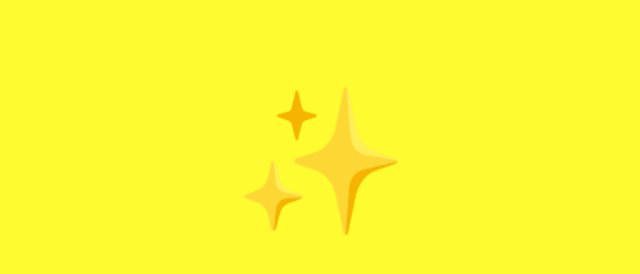
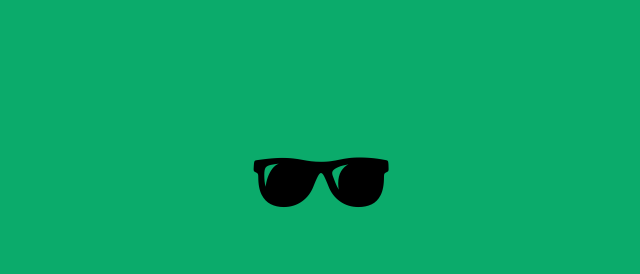
Before and after one commit to fannarsh/kubb.is, a plain HTML site: page index.html in a window 1280 px wide. Shown: the whole page, without its empty margins (319-959 px from the left). Drawn offline with Linux system fonts and the light colour scheme.

Commit message:
Update index.html

```diff
--- a/index.html
+++ b/index.html
@@ -2,13 +2,13 @@
 <head>
 <title>Kubb</title>
 </head>
-<body style="background-color: #fefc31;">
+<body style="background-color: #0bab6b;">
 <br/>
 <br/>
 <br/>
 <br/>
 <center>
-<span style="font-size:140px">✨</span>
+<span style="font-size:140px">🕶</span>
 <br/>
 </center>
 </body>
```
